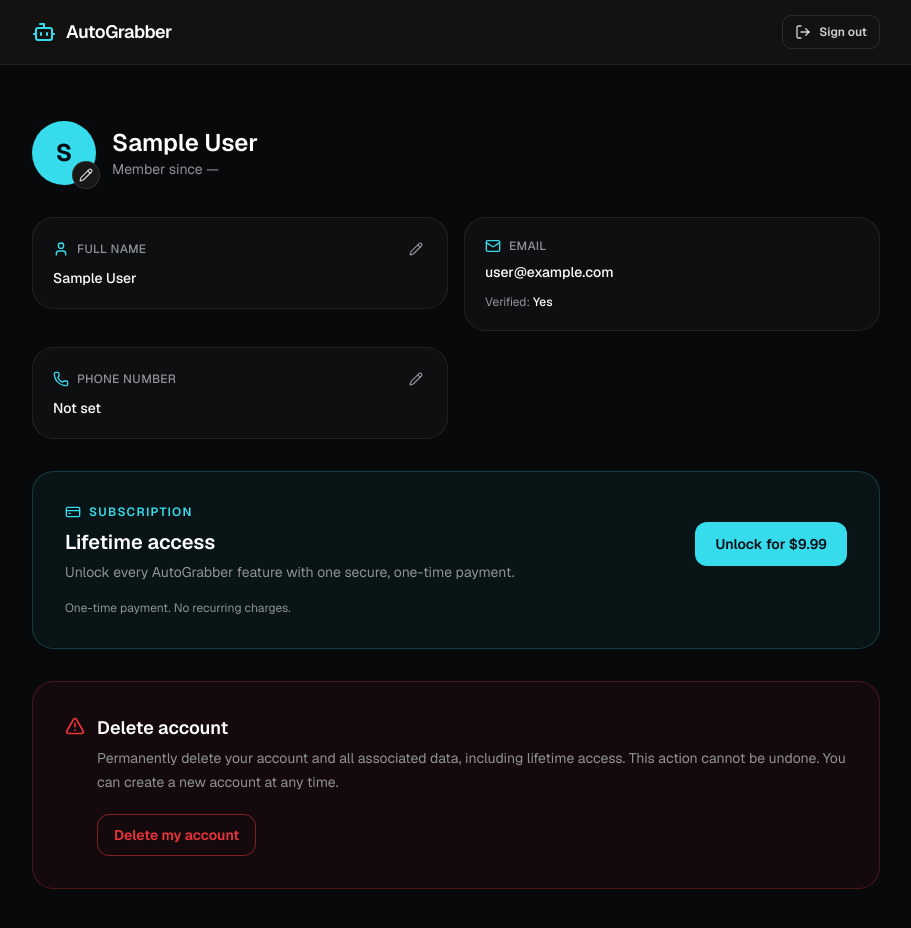
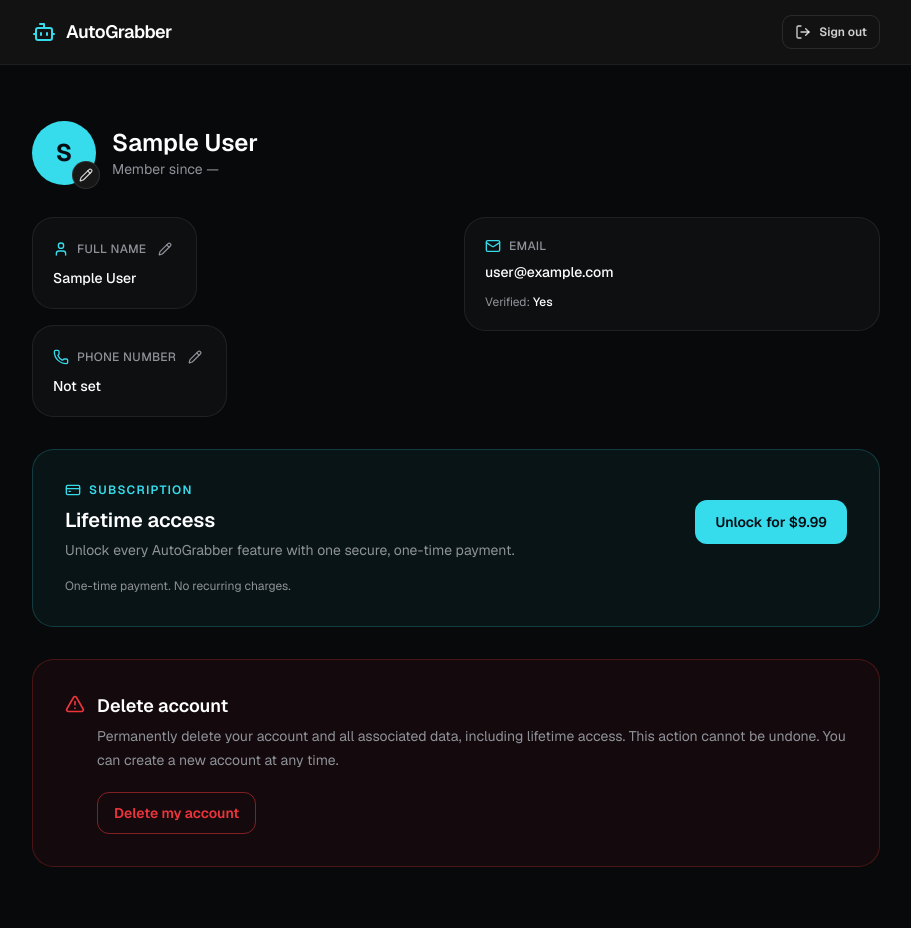
Before and after one commit to AngeloMessinaJr/AutoGrabber, a Next.js app: page /account in a window 1280 px wide. Shown: the top 928 px of the page, without its empty margins (184-1095 px from the left). Built offline with nearby package versions, Linux system fonts and the light colour scheme; no server answers; the database is empty; sample sign-in values are in the browser's storage.

Commit message:
Remove stretched account card spacing

```diff
--- a/app/account/page.tsx
+++ b/app/account/page.tsx
@@ -179,7 +179,8 @@ function AccountContent() {
           </div>
         </div>
 
-        <div className="mt-8 grid gap-4 sm:grid-cols-2">
+        <div className="mt-8 grid items-start gap-4 sm:grid-cols-2">
+          <div className="flex min-w-0 flex-col gap-4">
           <InfoCard
             icon={<UserIcon className="size-4" />}
             label="Full Name"
@@ -187,12 +188,6 @@ function AccountContent() {
             onEdit={() => setEditingField("fullName")}
             editContent={editingField === "fullName" ? <InlineProfileField label="Full Name" value={profile?.fullName || user.displayName || ""} type="text" onClose={() => setEditingField(null)} onSave={async (value) => { await setDoc(doc(db, "users", user.uid), { fullName: value }, { merge: true }); setEditingField(null) }} /> : undefined}
           />
-          <div className="self-start rounded-2xl border border-white/8 bg-card/60 p-5">
-            <div className="flex items-center gap-2 text-muted-foreground"><span className="text-primary" aria-hidden="true"><Mail className="size-4" /></span><span className="text-xs font-medium uppercase tracking-wide">Email</span></div>
-            <p className="mt-2 truncate text-sm font-medium text-white">{user.email || "—"}</p>
-            <div className="mt-3 flex flex-wrap items-center gap-x-3 gap-y-1"><span className="text-xs text-muted-foreground">Verified: <span className="font-medium text-white">{emailVerified ? "Yes" : "No"}</span></span>{!emailVerified && <><button type="button" onClick={handleVerifyEmail} disabled={verificationBusy} className="text-xs font-semibold text-primary hover:underline disabled:opacity-60">{verificationBusy ? "Sending…" : "Verify email"}</button><button type="button" onClick={refreshVerificationStatus} className="text-xs text-muted-foreground underline underline-offset-2 hover:text-white">Refresh status</button></>}</div>
-            {verificationMessage && <p role="status" className="mt-2 text-xs leading-5 text-muted-foreground">{verificationMessage}</p>}
-          </div>
           <InfoCard
             icon={<Phone className="size-4" />}
             label="Phone number"
@@ -200,7 +195,15 @@ function AccountContent() {
             onEdit={() => setEditingField("phoneNumber")}
             editContent={editingField === "phoneNumber" ? <InlineProfileField label="Phone number" value={profile?.phoneNumber || ""} type="tel" onClose={() => setEditingField(null)} onSave={async (value) => { await setDoc(doc(db, "users", user.uid), { phoneNumber: value }, { merge: true }); setEditingField(null) }} /> : undefined}
           />
-
+          </div>
+          <div className="min-w-0">
+            <div className="self-start rounded-2xl border border-white/8 bg-card/60 p-5">
+              <div className="flex items-center gap-2 text-muted-foreground"><span className="text-primary" aria-hidden="true"><Mail className="size-4" /></span><span className="text-xs font-medium uppercase tracking-wide">Email</span></div>
+              <p className="mt-2 truncate text-sm font-medium text-white">{user.email || "—"}</p>
+              <div className="mt-3 flex flex-wrap items-center gap-x-3 gap-y-1"><span className="text-xs text-muted-foreground">Verified: <span className="font-medium text-white">{emailVerified ? "Yes" : "No"}</span></span>{!emailVerified && <><button type="button" onClick={handleVerifyEmail} disabled={verificationBusy} className="text-xs font-semibold text-primary hover:underline disabled:opacity-60">{verificationBusy ? "Sending…" : "Verify email"}</button><button type="button" onClick={refreshVerificationStatus} className="text-xs text-muted-foreground underline underline-offset-2 hover:text-white">Refresh status</button></>}</div>
+              {verificationMessage && <p role="status" className="mt-2 text-xs leading-5 text-muted-foreground">{verificationMessage}</p>}
+            </div>
+          </div>
         </div>
 
         {purchaseMessage && (
```
